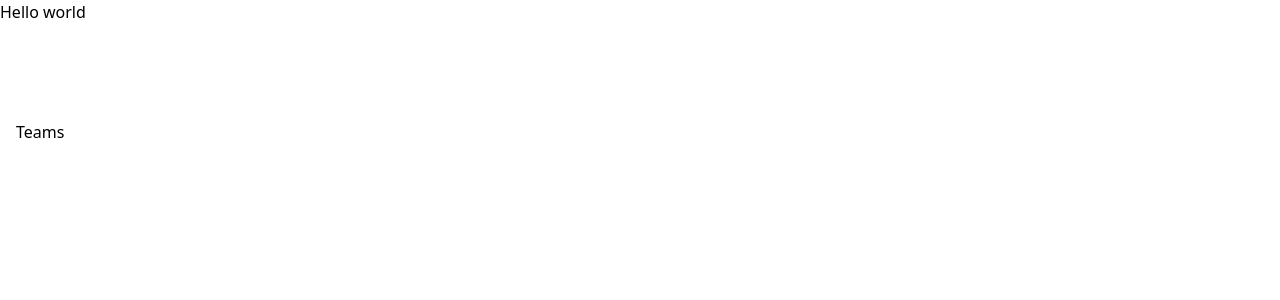
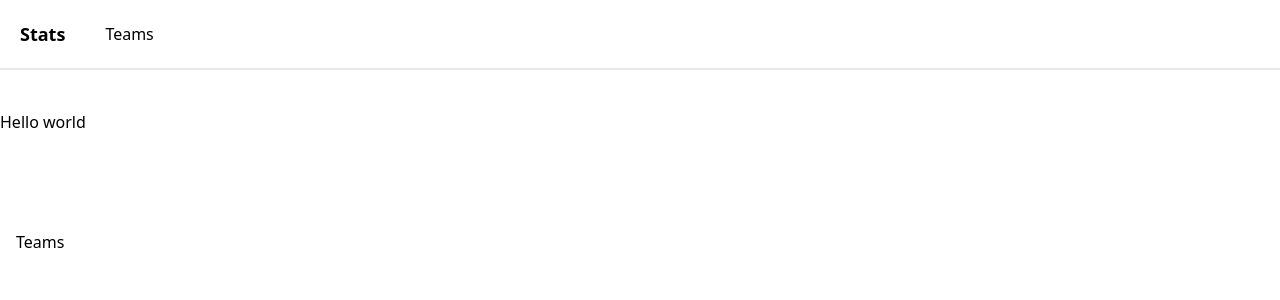
Before and after one commit to jgretton/VolleyStats, a Next.js app: page / in a window 1280 px wide. Shown: the top 300 px of the page. Built offline with nearby package versions, Linux system fonts and the light colour scheme.

Commit message:
Added navbar

```diff
--- /dev/null
+++ b/app/components/navigation/NavBar.tsx
@@ -0,0 +1,27 @@
+import Link from "next/link";
+import React from "react";
+
+const NavBar = () => {
+	return (
+		<header className="w-screen h-auto border-b-2 border-gray-200">
+			<div className="max-w-7xl mx-auto p-5 flex flex-row items-center gap-10">
+				<h1 className="font-semibold text-lg">
+					<Link className="hover:underline" href="/">
+						Stats
+					</Link>
+				</h1>
+				<div className="flex-1">
+					<ul>
+						<li>
+							<Link className="hover:underline" href="/teams">
+								Teams
+							</Link>
+						</li>
+					</ul>
+				</div>
+			</div>
+		</header>
+	);
+};
+
+export default NavBar;
--- a/app/layout.tsx
+++ b/app/layout.tsx
@@ -1,5 +1,6 @@
 import type { Metadata } from "next";
 import "./globals.css";
+import NavBar from "./components/navigation/NavBar";
 export const metadata: Metadata = {
 	title: "Volleyball Stats",
 	description: "Volleybell stats app.",
@@ -12,7 +13,12 @@ export default function RootLayout({
 }>) {
 	return (
 		<html lang="en">
-			<body className={`antialiased`}>{children}</body>
+			<body className={`antialiased`}>
+				<div className="">
+					<NavBar />
+				</div>
+				<main className="mt-10">{children}</main>
+			</body>
 		</html>
 	);
 }
```
